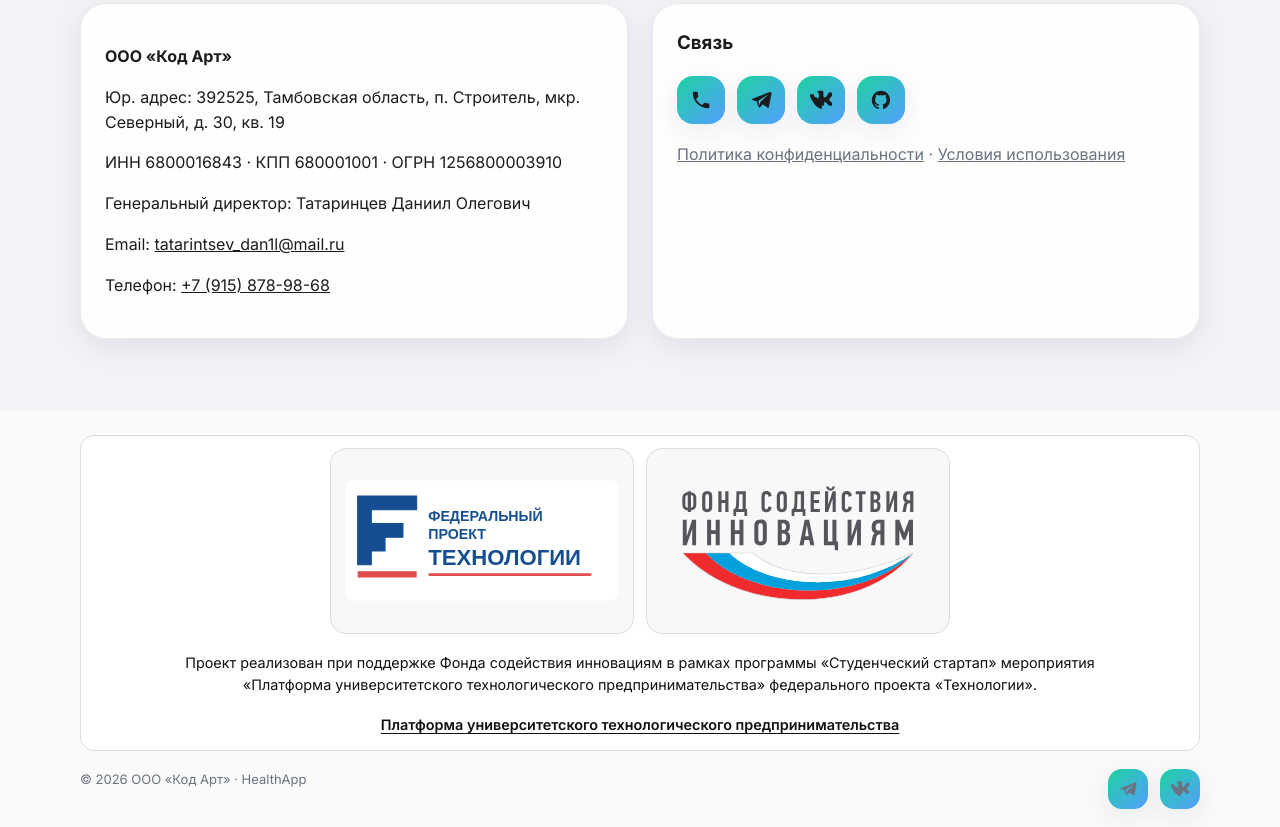
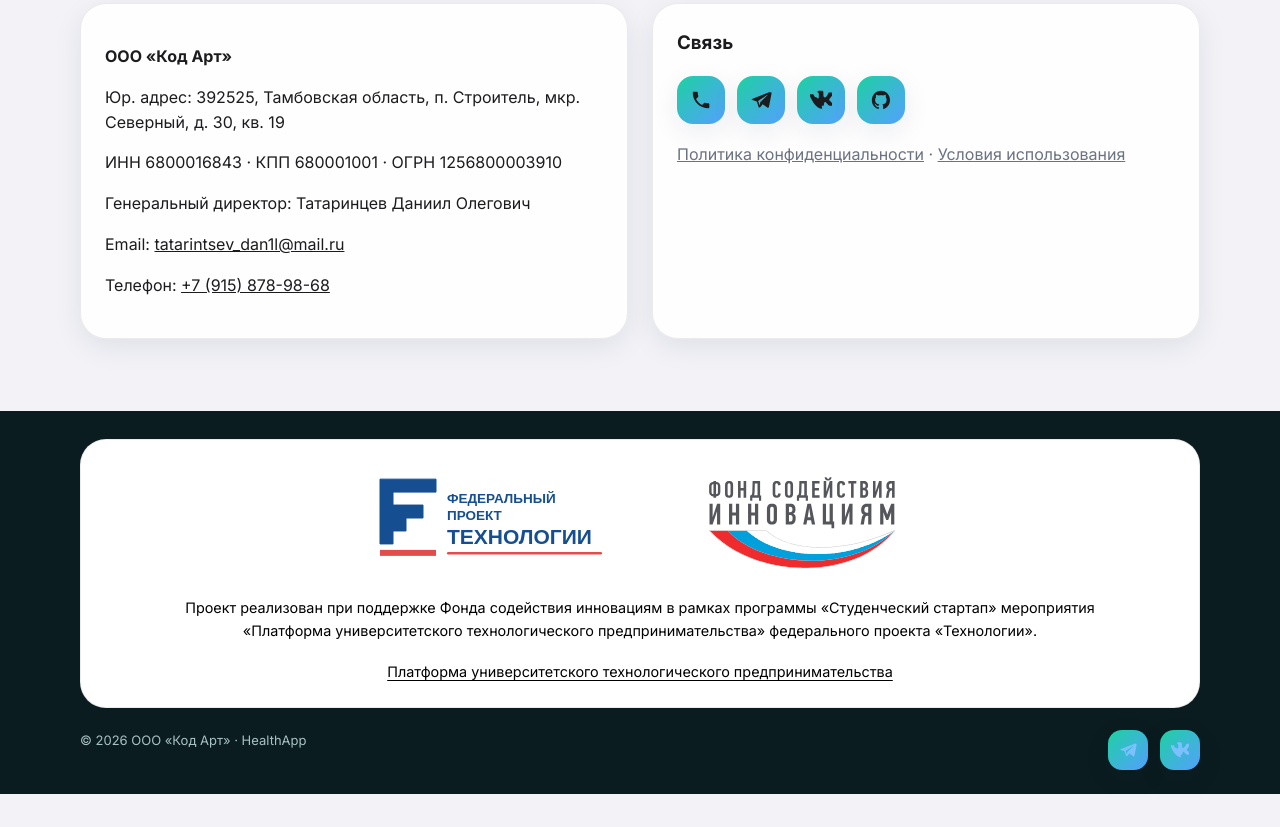
Before and after one commit to S1nuso1d/HealthApp, a plain HTML site: page docs/index.html in a window 1280 px wide. Shown: the part 10536-11363 px from the top of the page. After the commit the page ends 11330 px from the top, so only its background shows below. Drawn offline with Linux system fonts and the light colour scheme.

Commit message:
Restore previous support footer styling

```diff
--- a/docs/styles.css
+++ b/docs/styles.css
@@ -985,124 +985,3 @@ a {
   outline-offset: 4px;
   border-radius: 2px;
 }
-
-
-/* Support footer layout aligned with the approved reference */
-.site-footer {
-  background: #fafafa;
-  color: var(--text);
-  padding: 24px 0 18px;
-}
-
-.site-footer a {
-  color: inherit;
-}
-
-.support-footer {
-  display: flex;
-  flex-direction: column;
-  align-items: stretch;
-  gap: 18px;
-  margin: 0 0 18px;
-  padding: 12px 14px 14px;
-  background: #fff;
-  border: 1px solid #dedede;
-  border-radius: 14px;
-  box-shadow: none;
-  text-align: center;
-}
-
-.support-logos {
-  display: grid;
-  grid-template-columns: repeat(2, minmax(0, 1fr));
-  gap: 12px;
-  align-items: stretch;
-  width: min(100%, 620px);
-  margin: 0 auto;
-}
-
-.support-logo {
-  display: flex;
-  align-items: center;
-  justify-content: center;
-  width: 100%;
-  max-width: none;
-  min-width: 0;
-  min-height: 186px;
-  padding: 14px;
-  overflow: hidden;
-  background: #f8f8f8;
-  border: 1px solid #dedede;
-  border-radius: 16px;
-}
-
-.support-logo img,
-.support-logo-fasie img,
-.support-logo-tech img {
-  display: block;
-  width: 100%;
-  max-width: 100%;
-  height: 154px;
-  max-height: 154px;
-  object-fit: contain;
-  flex-shrink: 1;
-}
-
-.support-footer .support-attribution {
-  max-width: 980px;
-  margin: 0 auto;
-  color: #111;
-  font-size: 0.9rem;
-  line-height: 1.55;
-}
-
-.support-footer .support-link,
-.support-footer .support-link:visited,
-.support-footer .support-link:hover,
-.support-footer .support-link:focus-visible {
-  color: #111;
-}
-
-.support-footer .support-link {
-  display: inline-block;
-  align-self: center;
-  font-size: 0.9rem;
-  line-height: 1.5;
-  font-weight: 600;
-  text-decoration: underline;
-  text-underline-offset: 3px;
-}
-
-.footer-bottom {
-  margin-top: 0;
-  color: #6b7280;
-}
-
-@media (max-width: 640px) {
-  .support-footer {
-    padding: 10px;
-    gap: 14px;
-  }
-
-  .support-logos {
-    grid-template-columns: 1fr;
-    gap: 10px;
-  }
-
-  .support-logo {
-    min-height: 138px;
-    padding: 10px;
-  }
-
-  .support-logo img,
-  .support-logo-fasie img,
-  .support-logo-tech img {
-    height: 116px;
-    max-height: 116px;
-  }
-
-  .support-footer .support-attribution,
-  .support-footer .support-link {
-    font-size: 0.84rem;
-  }
-}
```
